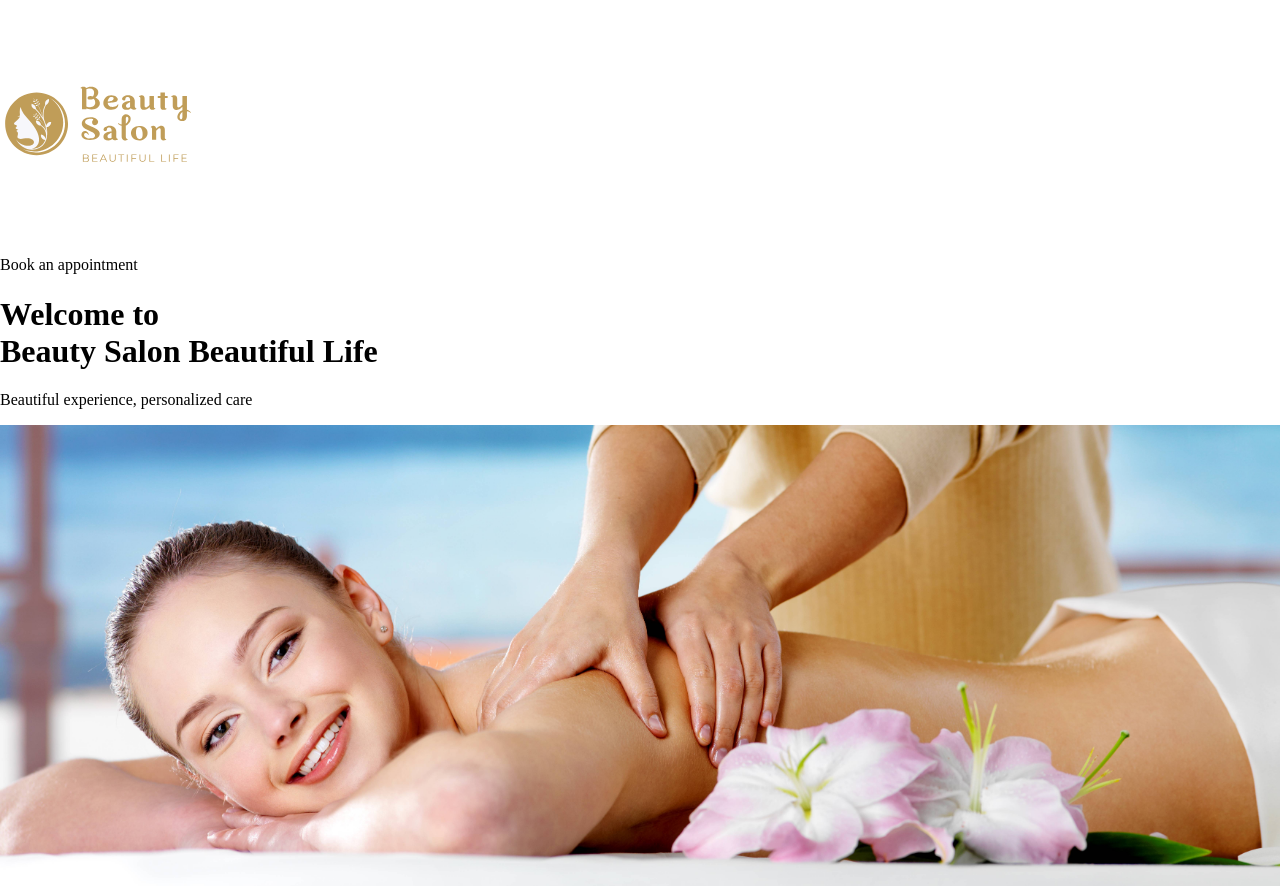
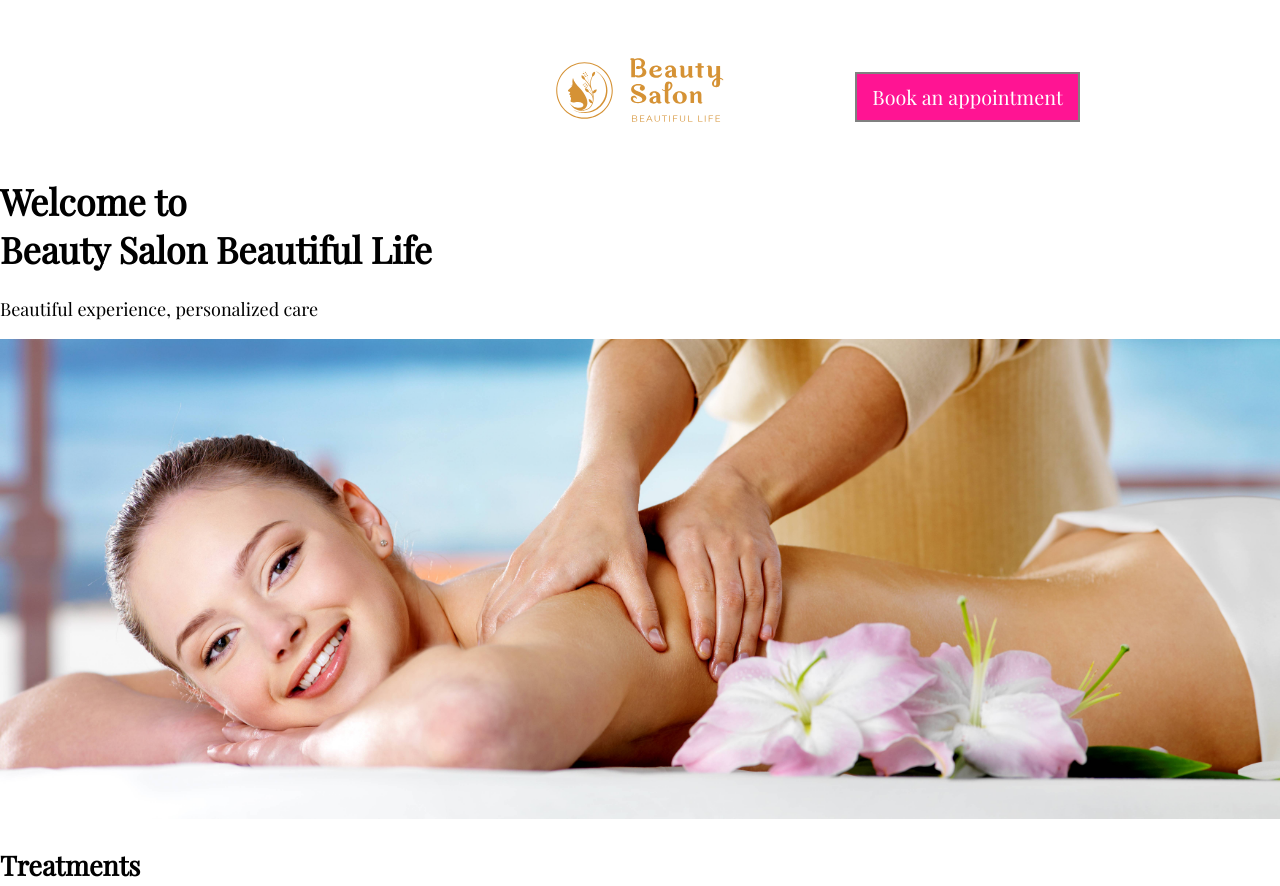
Before and after one commit to AwenLiu1963/Amsterdam-night-views, a plain HTML site: page index.html in a window 1280 px wide. Shown: the top 886 px of the page. Drawn offline with nearby package versions, Linux system fonts and the light colour scheme; files whose address does not match are found by name.

Commit message:
change logo to svg / adjust appointment button

```diff
--- a/beauty-salon.css
+++ b/beauty-salon.css
@@ -1,9 +1,37 @@
 body{
 	margin: 0;
+	font-family: 'Playfair Display', serif;
+	font-size: 18px;
+}
+
+header{
+	margin: 50px;
 }
 
 header img{
-	width: 200px;
+	width: 15%;
+	display: block;
+	margin: 0 auto;
+}
+
+header button{
+	font-size: 1.1em;
+	font-family: 'Playfair Display', serif;
+	background-color: deeppink;
+	padding: 10px 15px;
+	border: 2px solid grey;
+	position: absolute;
+	right: 200px;
+	top: 72px;
+}
+
+header button:hover{
+	background-color: goldenrod;
+}
+
+button a{
+	text-decoration: none;
+	color: white;
 }
 
 main{
--- a/index.html
+++ b/index.html
@@ -3,12 +3,13 @@
 <head>
 	<meta charset="utf-8">
 	<title>Beauty Salon Beautiful Life</title>
+	<link href="https://fonts.googleapis.com/css2?family=Playfair+Display&display=swap" rel="stylesheet">
 	<link rel="stylesheet" type="text/css" href="beauty-salon.css">
 </head>
 <body>
 	<header>
-		<img src="img/logo gold.svg" alt="gold color logo" width="100px">
-		<p> Book an appointment</p>
+		<img src="img/logo.svg" alt="gold color logo">
+		<button> <a href="https://www.beautysalonbeautifullife.com/">Book an appointment</a></button>
 	</header>
 
 	<main>
```
Also changed, not shown: img/logo.svg (added).
